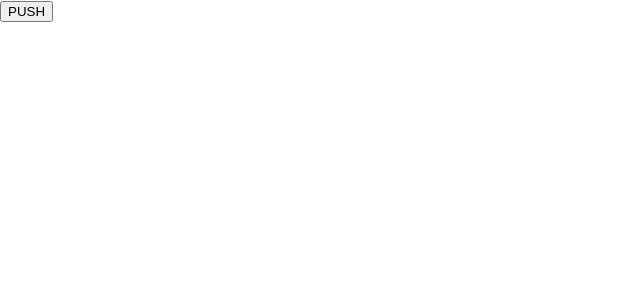
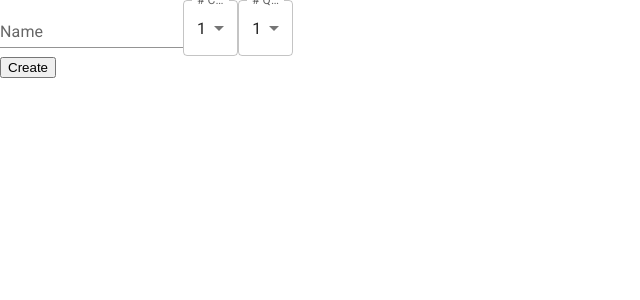
Before and after one commit to octaviogarbet/oti-trivia-client, a React (Create React App) app: page / in a window 1280 px wide. Shown: the top 300 px of the page, without its empty margins (0-640 px from the left). Built offline with nearby package versions, Linux system fonts and the light colour scheme.

Commit message:
WIP: Bootstrap initial forms

```diff
--- a/package.json
+++ b/package.json
@@ -5,6 +5,7 @@
   "dependencies": {
     "@emotion/react": "^11.4.1",
     "@emotion/styled": "^11.3.0",
+    "@mui/icons-material": "^5.0.4",
     "@mui/material": "^5.0.4",
     "@testing-library/jest-dom": "^5.11.4",
     "@testing-library/react": "^11.1.0",
--- a/public/index.html
+++ b/public/index.html
@@ -15,6 +15,14 @@
       user's mobile device or desktop. See https://developers.google.com/web/fundamentals/web-app-manifest/
     -->
     <link rel="manifest" href="%PUBLIC_URL%/manifest.json" />
+    <link
+      rel="stylesheet"
+      href="https://fonts.googleapis.com/css?family=Roboto:300,400,500,700&display=swap"
+    />
+    <link
+      rel="stylesheet"
+      href="https://fonts.googleapis.com/icon?family=Material+Icons"
+    />
     <!--
       Notice the use of %PUBLIC_URL% in the tags above.
       It will be replaced with the URL of the `public` folder during the build.
--- a/src/pages/join/index.jsx
+++ b/src/pages/join/index.jsx
@@ -1,16 +1,23 @@
 import React from 'react'
 import './join.css';
+import TextField from '@mui/material/TextField';
 
 function Join(props) {
 
-  const handlePush = () => {
+  const handleJoin = () => {
 
   }
 
   return (
     <div className="control-pannel">
+      <TextField
+          id="player-name"
+          label="Name"
+          type="text"
+          variant="standard"
+        />
       <div className="center-button">
-        <button title="Word Pass" className="button"  onClick={() => handlePush}>PUSH</button>
+        <button title="Word Pass" className="button"  onClick={() => handleJoin}>Join</button>
       </div>
     </div>
   );
--- a/src/pages/new-game/index.jsx
+++ b/src/pages/new-game/index.jsx
@@ -1,16 +1,90 @@
-import React from 'react'
+import React, { useState } from 'react'
 import './new-game.css';
+import InputLabel from '@mui/material/InputLabel';
+import MenuItem from '@mui/material/MenuItem';
+import FormControl from '@mui/material/FormControl';
+import Select from '@mui/material/Select';
+import TextField from '@mui/material/TextField';
+import Button from '@mui/material/Button';
 
 function NewGame(props) {
+  const [questions, setQuestions] = useState(1);
+  const [categories, setCategories] = useState(1);
+  const [gameConfig, setGameConfig] = useState({
+    name: ''
+  });
 
-  const handlePush = () => {
+  const handleCreate = () => {
+
+  }
+
+  const handleChangeCategorie = () => {
+
+  }
+
+  const handleChangeName = () => {
+    // setGameConfig()
+  }
+
+  const handleChangeQuestion = () => {
 
   }
 
   return (
     <div className="control-pannel">
+      <TextField
+          id="player-name"
+          label="Name"
+          type="text"
+          variant="standard"
+          value={gameConfig.name}
+          onChange={handleChangeName}
+        />
+
+      <FormControl>
+        <InputLabel id="demo-simple-select-label"># Categories</InputLabel>
+        <Select
+          labelId="select-categories-label"
+          id="select-categories"
+          value={categories}
+          label="Categories"
+          onChange={handleChangeCategorie}
+        >
+          <MenuItem value={1}>1</MenuItem>
+          <MenuItem value={2}>2</MenuItem>
+          <MenuItem value={3}>3</MenuItem>
+          <MenuItem value={4}>4</MenuItem>
+          <MenuItem value={5}>5</MenuItem>
+          <MenuItem value={6}>6</MenuItem>
+          <MenuItem value={7}>7</MenuItem>
+          <MenuItem value={8}>8</MenuItem>
+          <MenuItem value={9}>9</MenuItem>
+        </Select>
+      </FormControl>
+
+      <FormControl>
+        <InputLabel id="demo-simple-select-label"># Questions</InputLabel>
+        <Select
+          labelId="select-questions-label"
+          id="select-questions"
+          value={questions}
+          label="Questions"
+          onChange={handleChangeQuestion}
+        >
+          <MenuItem value={1}>1</MenuItem>
+          <MenuItem value={2}>2</MenuItem>
+          <MenuItem value={3}>3</MenuItem>
+          <MenuItem value={4}>4</MenuItem>
+          <MenuItem value={5}>5</MenuItem>
+          <MenuItem value={6}>6</MenuItem>
+          <MenuItem value={7}>7</MenuItem>
+          <MenuItem value={8}>8</MenuItem>
+          <MenuItem value={9}>9</MenuItem>
+        </Select>
+      </FormControl>
+
       <div className="center-button">
-        <button title="Word Pass" className="button"  onClick={() => handlePush}>PUSH</button>
+        <button title="Word Pass" className="button"  onClick={() => handleCreate}>Create</button>
       </div>
     </div>
   );
```
